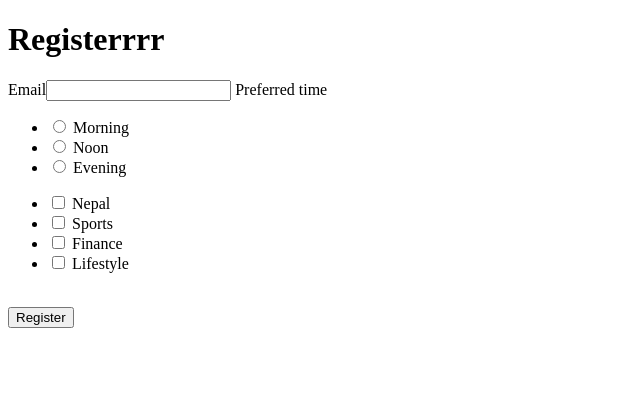
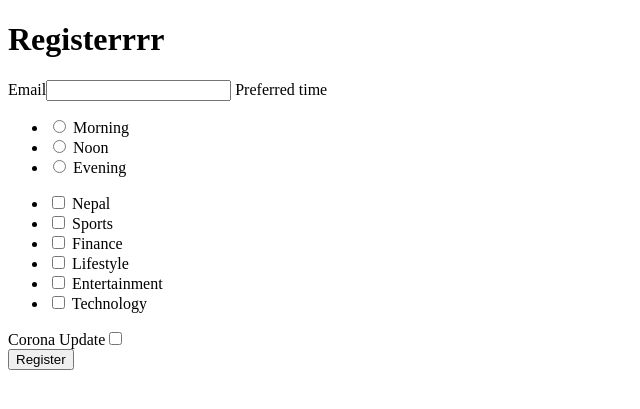
Before and after one commit to sameer-js/minimalnews, a Flask app: page /auth/register in a window 1280 px wide. Shown: the top 409 px of the page, without its empty margins (0-640 px from the left). Run offline with Flask 2, Linux system fonts and the light colour scheme.

Commit message:
Add more preferences; update newsletter, user model

```diff
--- a/app/auth/forms.py
+++ b/app/auth/forms.py
@@ -16,8 +16,15 @@ class RegistrationForm(FlaskForm):
                         DataRequired(), Email(message='Must be an email')])
     preferred_time = RadioField('Preferred time', choices=[(
         'morning', 'Morning'), ('noon', 'Noon'), ('evening', 'Evening')], validators=[DataRequired()])
-    categories = MultiCheckboxField('Categories', choices=[('nepal', 'Nepal'), (
-        'sports', 'Sports'), ('business', 'Finance'), ('lifestyle', 'Lifestyle')])
+    categories = MultiCheckboxField('Categories', choices=[
+        ('nepal', 'Nepal'),
+        ('sports', 'Sports'),
+        ('business', 'Finance'),
+        ('lifestyle', 'Lifestyle'),
+        ('entertainment', 'Entertainment'),
+        ('technology', 'Technology'),
+        ], validators=[DataRequired()])
+    corona_update = BooleanField('Corona Update')
     submit = SubmitField('Register')
 
     def validate_email(self, field):
--- a/app/auth/views.py
+++ b/app/auth/views.py
@@ -14,7 +14,8 @@ def register():
     if form.validate_on_submit():
         username = form.email.data.split('@')[0]
         user = User(email=form.email.data,
-                    preferred_time=form.preferred_time.data)
+                    preferred_time=form.preferred_time.data,
+                    corona_update=form.corona_update.data)
         for category in form.categories.data:
             user.add_subscription(category)
         db.session.add(user)
--- a/app/email.py
+++ b/app/email.py
@@ -30,6 +30,6 @@ def distribute_news(users, template, **kwargs):
             subject = f'Minimal News for {date.today()}'
             msg = Message(subject=subject, sender=app.config['MAIL_SENDER'],
                           recipients=[user.email])
-            msg.body = render_template(template + '.html', user=user, **kwargs)
+            msg.html = render_template(template + '.html', user=user, **kwargs)
 
             conn.send(msg)
--- a/app/models.py
+++ b/app/models.py
@@ -10,6 +10,8 @@ categories = {
     'sports': 2,
     'business': 4,
     'lifestyle': 8,
+    'entertainment': 16,
+    'technology': 32,
 }
 
 
@@ -19,6 +21,7 @@ class User(db.Model):
     email = db.Column(db.String(64), unique=True, index=True)
     preferred_time = db.Column(db.String(8), index=True)
     subscriptions = db.Column(db.Integer)
+    corona_update = db.Column(db.Boolean, default=False)
     confirmed = db.Column(db.Boolean, default=False)
 
     def __init__(self, **kwargs):
--- a/app/templates/auth/register.html
+++ b/app/templates/auth/register.html
@@ -14,6 +14,7 @@
         {{ form.email.label }}{{ form.email }}
         {{ form.preferred_time.label }}{{ form.preferred_time }}
         {{ form.categories }}
+        {{ form.corona_update.label }}{{ form.corona_update }}
         <br>
         {{ form.submit }}
     </form>
--- a/run.py
+++ b/run.py
@@ -33,6 +33,6 @@ def distribute():
     """ Distribute the newsletter """
     batch = {0: 'morning', 6: 'noon', 12: 'evening'}
     users = User.query.filter_by(confirmed=True,
-                                preferred_time=batch[datetime.utcnow().hour])
+                                preferred_time=batch.get(datetime.utcnow().hour))
     news_obj = News.query.limit(12)
     distribute_news(users, 'newsletter', news_obj=news_obj)
```
Also changed, not shown: app/templates/newsletter.html (+10 -1 lines).
